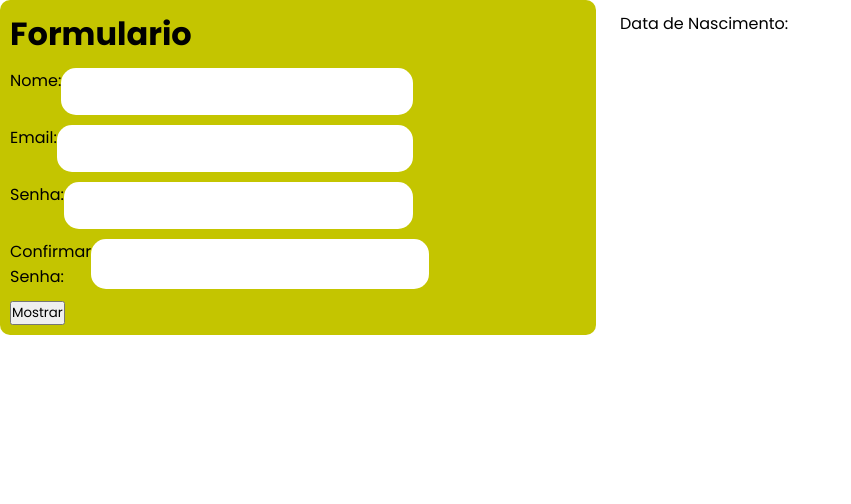
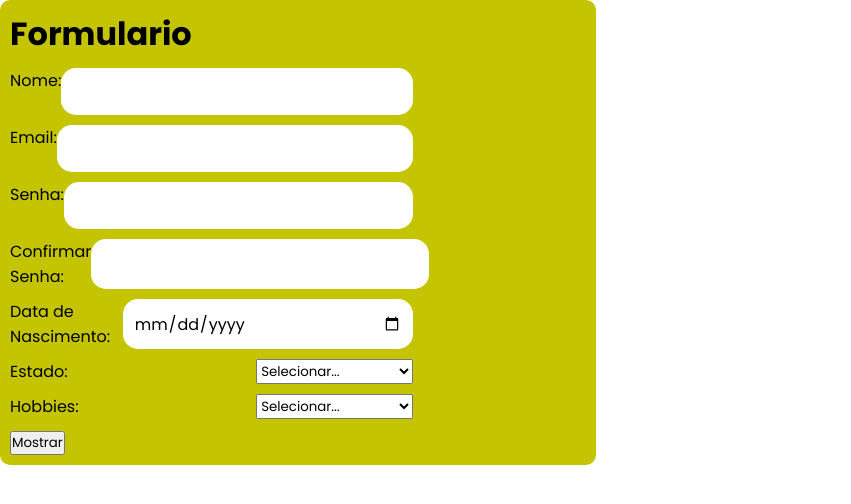
Before and after one commit to manuhostin/formulario2info3, a Vue app: page / in a window 1280 px wide. Shown: the top 504 px of the page, without its empty margins (0-851 px from the left). Built offline with nearby package versions, Linux system fonts and the light colour scheme.

Commit message:
aula pogg-

```diff
--- a/src/App.vue
+++ b/src/App.vue
@@ -8,8 +8,41 @@ const usuario = reactive({
   senha : '' ,
   confirmarsenha : '' ,
   datadenascimento : '',
-  categorias : []
+  cidade : '',
+  estado : '',
+  hobby :'',
+  linguagens : '',
+  biografia : ''
 })
+const estados = [
+  { uf: 'AC', name: 'Acre' },
+  { uf: 'AL', name: 'Alagoas' },
+  { uf: 'AP', name: 'Amapá' },
+  { uf: 'AM', name: 'Amazonas' },
+  { uf: 'BA', name: 'Bahia' },
+  { uf: 'CE', name: 'Ceará' },
+  { uf: 'DF', name: 'Distrito Federal' },
+  { uf: 'ES', name: 'Espírito Santo' },
+  { uf: 'GO', name: 'Goiás' },
+  { uf: 'MA', name: 'Maranhão' },
+  { uf: 'MT', name: 'Mato Grosso' },
+  { uf: 'MS', name: 'Mato Grosso do Sul' },
+  { uf: 'MG', name: 'Minas Gerais' },
+  { uf: 'PA', name: 'Pará' },
+  { uf: 'PB', name: 'Paraíba' },
+  { uf: 'PR', name: 'Paraná' },
+  { uf: 'PE', name: 'Pernambuco' },
+  { uf: 'PI', name: 'Piauí' },
+  { uf: 'RJ', name: 'Rio de Janeiro' },
+  { uf: 'RN', name: 'Rio Grande do Norte' },
+  { uf: 'RS', name: 'Rio Grande do Sul' },
+  { uf: 'RO', name: 'Rondônia' },
+  { uf: 'RR', name: 'Roraima' },
+  { uf: 'SC', name: 'Santa Catarina' },
+  { uf: 'SP', name: 'São Paulo' },
+  { uf: 'SE', name: 'Sergipe' },
+  { uf: 'TO', name: 'Tocantins' }
+]
 </script>
 
 <template>
@@ -33,19 +66,37 @@ const usuario = reactive({
         <label for="">Confirmar Senha:</label>
         <input type="password" v-model="usuario.confirmarsenha"/>
       </div>
+      <div class="row">
+        <label for="">Data de Nascimento:</label>
+        <input type="date" v-model="usuario.datadenascimento" required >
+      </div>
+      <div class="row">
+        <label for="">Estado:</label>
+        <select v-model = "usuario.estado" required>
+              <option selected disabled value="">Selecionar...</option>
+              <option v-for="estado of estados" :key="estado.uf" :value="estado.uf">
+                {{ estado.name }}
+              </option>
+            </select>
+      </div>
+      <div class="row">
+        <label for="">Hobbies:</label>
+        <select v-model = "usuario.estado" required>
+              <option selected disabled value="">Selecionar...</option>
+              <option v-for="estado of estados" :key="estado.uf" :value="estado.uf">
+                {{ estado.name }}
+              </option>
+            </select>
+      </div>
       <button type="submit">Mostrar</button>
     </form>
     </div>
-    <div class="row">
-        <label for="">Data de Nascimento:</label>
-        <input type="text" v-model="usuario.datadenascimento" required >
-      </div>
     <div v-if="mostrarResultado" class="resultado">
       <h1>Resultado</h1>
       <p>Nome: {{ usuario.nome }}</p>
-      <p>quantidade: {{ usuario.senha }}</p>
+      <p> Senha: {{ usuario.senha }}</p>
       <p>categorias: {{ usuario.categorias }}</p>
-      <P> {{ mostrarResultado }}</P>
+      <p>  {{ usuario.categorias }}</p>
     </div>
   </div>
 </template>
```
